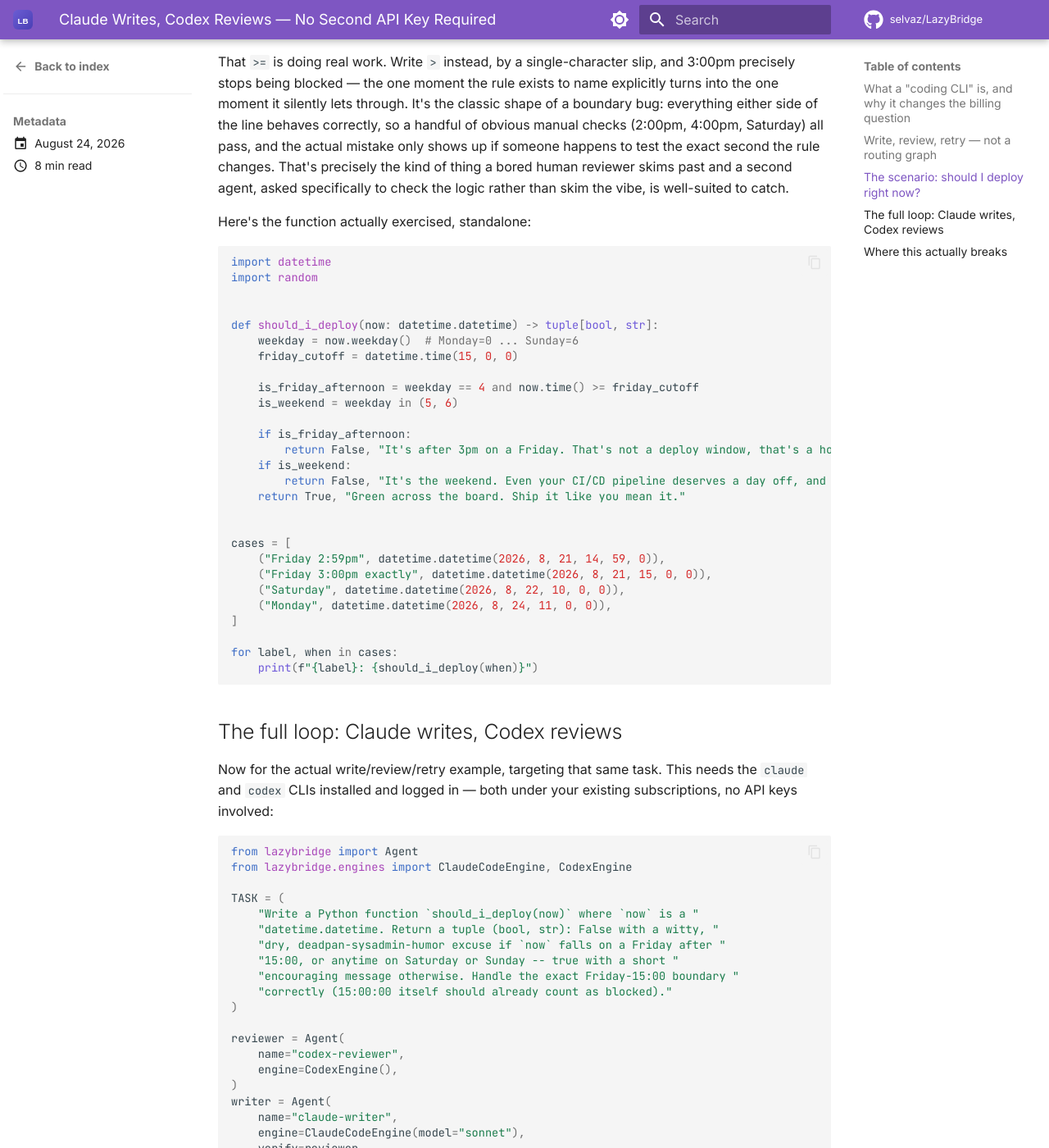
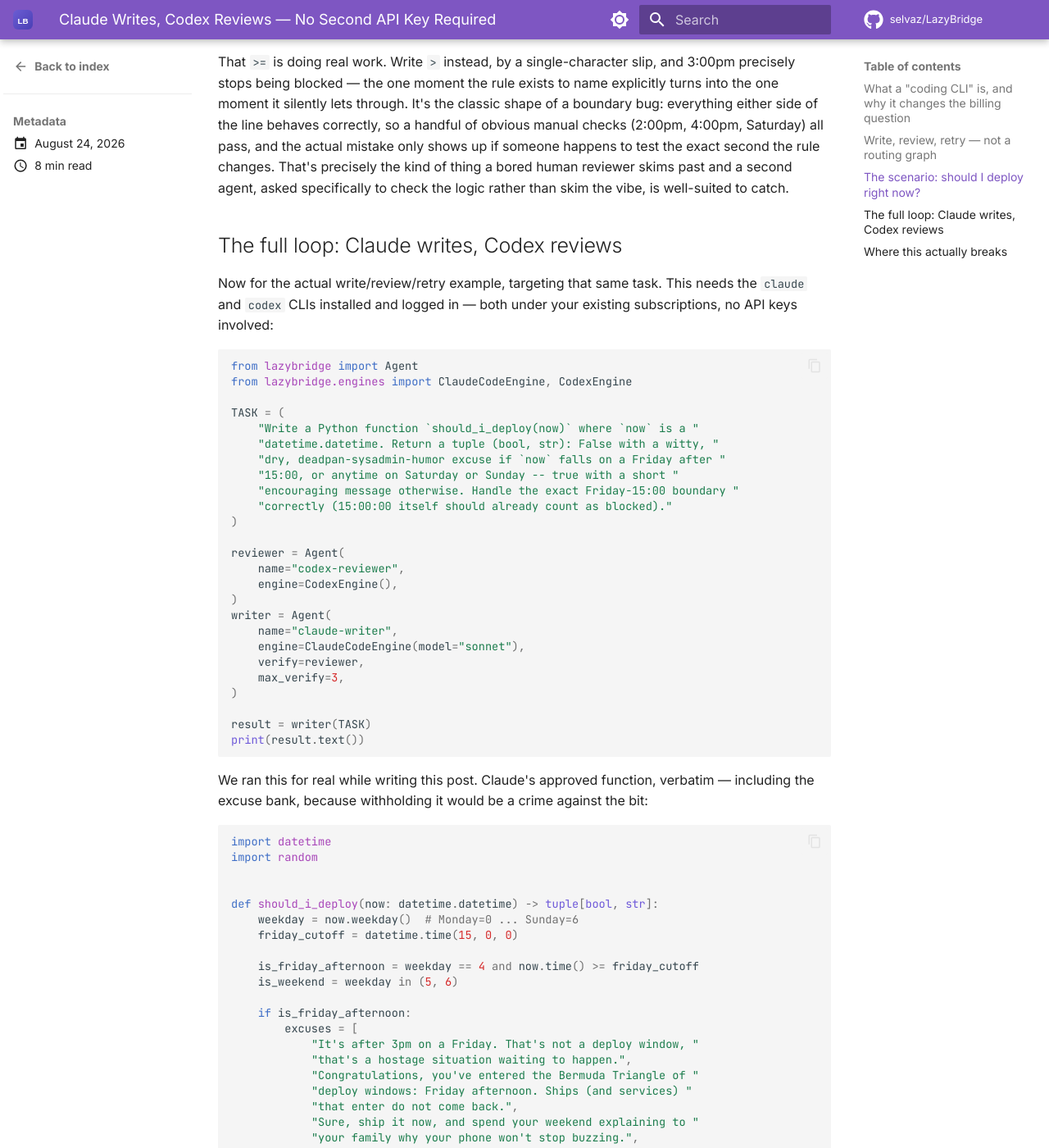
Before and after one commit to selvaz/lazybridgewebsite, an MkDocs documentation site: the page built from docs/blog/posts/claude-writes-codex-reviews.md, in a window 1280 px wide and 1400 px high, scrolled down 2090 px. Shown: the whole window at 82% size. Built offline with MkDocs 1.6.1 and Material for MkDocs 9.7.7, drawn with Linux system fonts in a browser that asks for light colours; comment, search, counter and statistics services are not loaded; some of the changed text lies outside the part shown.

Commit message:
Show the function only once, at the end, instead of a simplified version earlier too

````diff
--- a/docs/blog/posts/claude-writes-codex-reviews.md
+++ b/docs/blog/posts/claude-writes-codex-reviews.md
@@ -45,38 +45,6 @@
 ```
 
 That `>=` is doing real work. Write `>` instead, by a single-character slip, and 3:00pm precisely stops being blocked — the one moment the rule exists to name explicitly turns into the one moment it silently lets through. It's the classic shape of a boundary bug: everything either side of the line behaves correctly, so a handful of obvious manual checks (2:00pm, 4:00pm, Saturday) all pass, and the actual mistake only shows up if someone happens to test the exact second the rule changes. That's precisely the kind of thing a bored human reviewer skims past and a second agent, asked specifically to check the logic rather than skim the vibe, is well-suited to catch.
-
-Here's the function actually exercised, standalone:
-
-```python
-import datetime
-import random
-
-
-def should_i_deploy(now: datetime.datetime) -> tuple[bool, str]:
-    weekday = now.weekday()  # Monday=0 ... Sunday=6
-    friday_cutoff = datetime.time(15, 0, 0)
-
-    is_friday_afternoon = weekday == 4 and now.time() >= friday_cutoff
-    is_weekend = weekday in (5, 6)
-
-    if is_friday_afternoon:
-        return False, "It's after 3pm on a Friday. That's not a deploy window, that's a hostage situation waiting to happen."
-    if is_weekend:
-        return False, "It's the weekend. Even your CI/CD pipeline deserves a day off, and frankly, so do you."
-    return True, "Green across the board. Ship it like you mean it."
-
-
-cases = [
-    ("Friday 2:59pm", datetime.datetime(2026, 8, 21, 14, 59, 0)),
-    ("Friday 3:00pm exactly", datetime.datetime(2026, 8, 21, 15, 0, 0)),
-    ("Saturday", datetime.datetime(2026, 8, 22, 10, 0, 0)),
-    ("Monday", datetime.datetime(2026, 8, 24, 11, 0, 0)),
-]
-
-for label, when in cases:
-    print(f"{label}: {should_i_deploy(when)}")
-```
 
 ## The full loop: Claude writes, Codex reviews
 
@@ -165,6 +133,23 @@
     return True, random.choice(encouragements)
 ```
 
+And yes, it actually gets the boundary right:
+
+```python
+for label, when in [
+    ("Friday 2:59pm", datetime.datetime(2026, 8, 21, 14, 59, 0)),
+    ("Friday 3:00pm exactly", datetime.datetime(2026, 8, 21, 15, 0, 0)),
+    ("Saturday", datetime.datetime(2026, 8, 22, 10, 0, 0)),
+    ("Monday", datetime.datetime(2026, 8, 24, 11, 0, 0)),
+]:
+    print(f"{label}: {should_i_deploy(when)[0]}")
+
+# Friday 2:59pm: True
+# Friday 3:00pm exactly: False
+# Saturday: False
+# Monday: True
+```
+
 Notice what's *not* in the snippet above: no explicit prompt-passing between writer and reviewer, no state machine for retries, no manual parsing of "approved" vs "rejected" in your own code. `verify=reviewer` and `max_verify=3`, both passed when you *construct* the writer `Agent` — not arguments to the call itself — are the whole wiring. Under the hood, `verify_with_retry()` asks the reviewer something close to *"Evaluate this output: \<the writer's code\>. Original task: \<the task above\>. Approved or rejected, with reason?"* — you don't have to build that prompt yourself, and there's no separate object to track attempt counts or the final verdict; `result` is the same kind of value `writer(TASK)` always returns, whether or not `verify=` was ever set.
 
 ## Where this actually breaks
````
